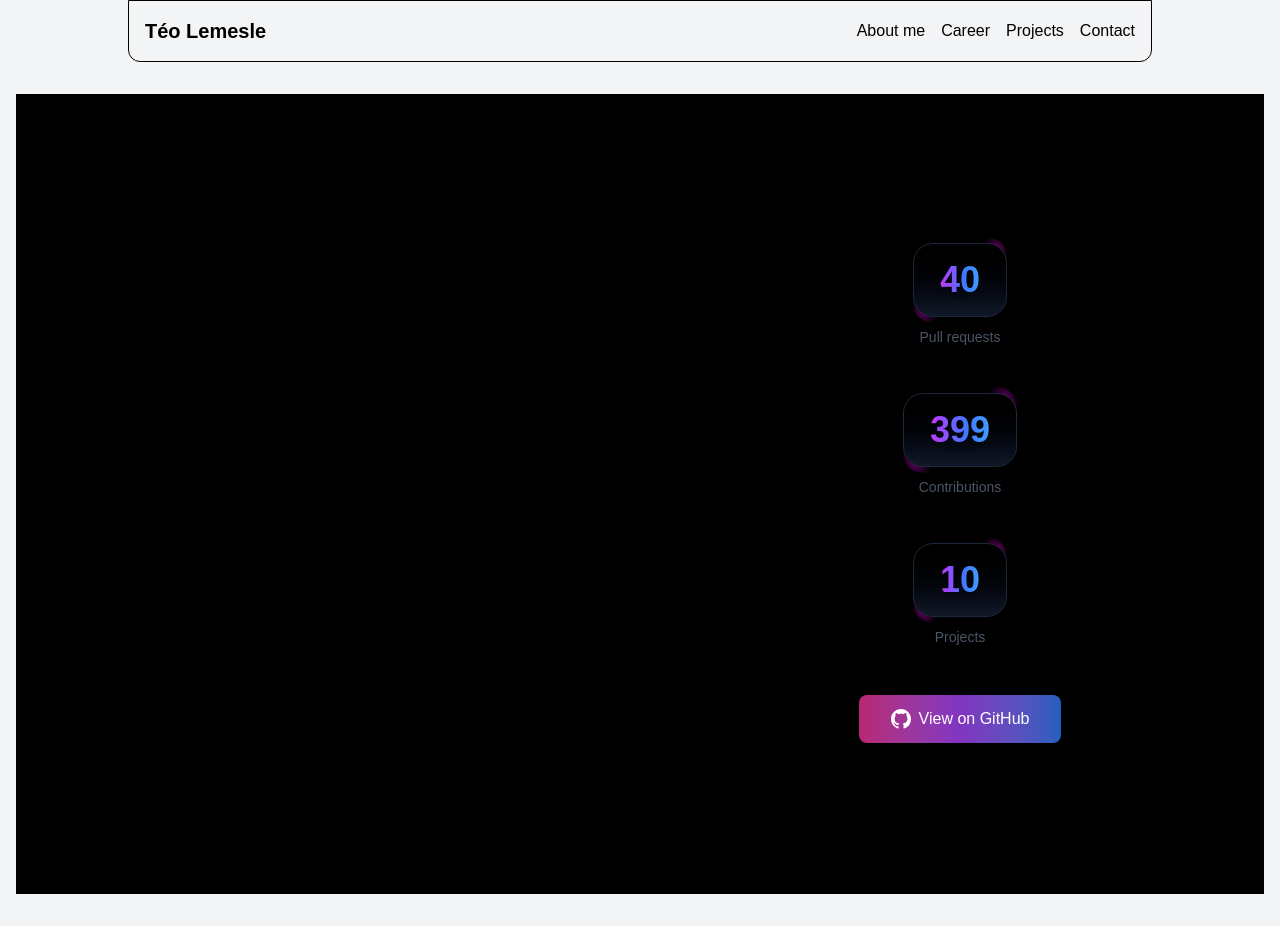
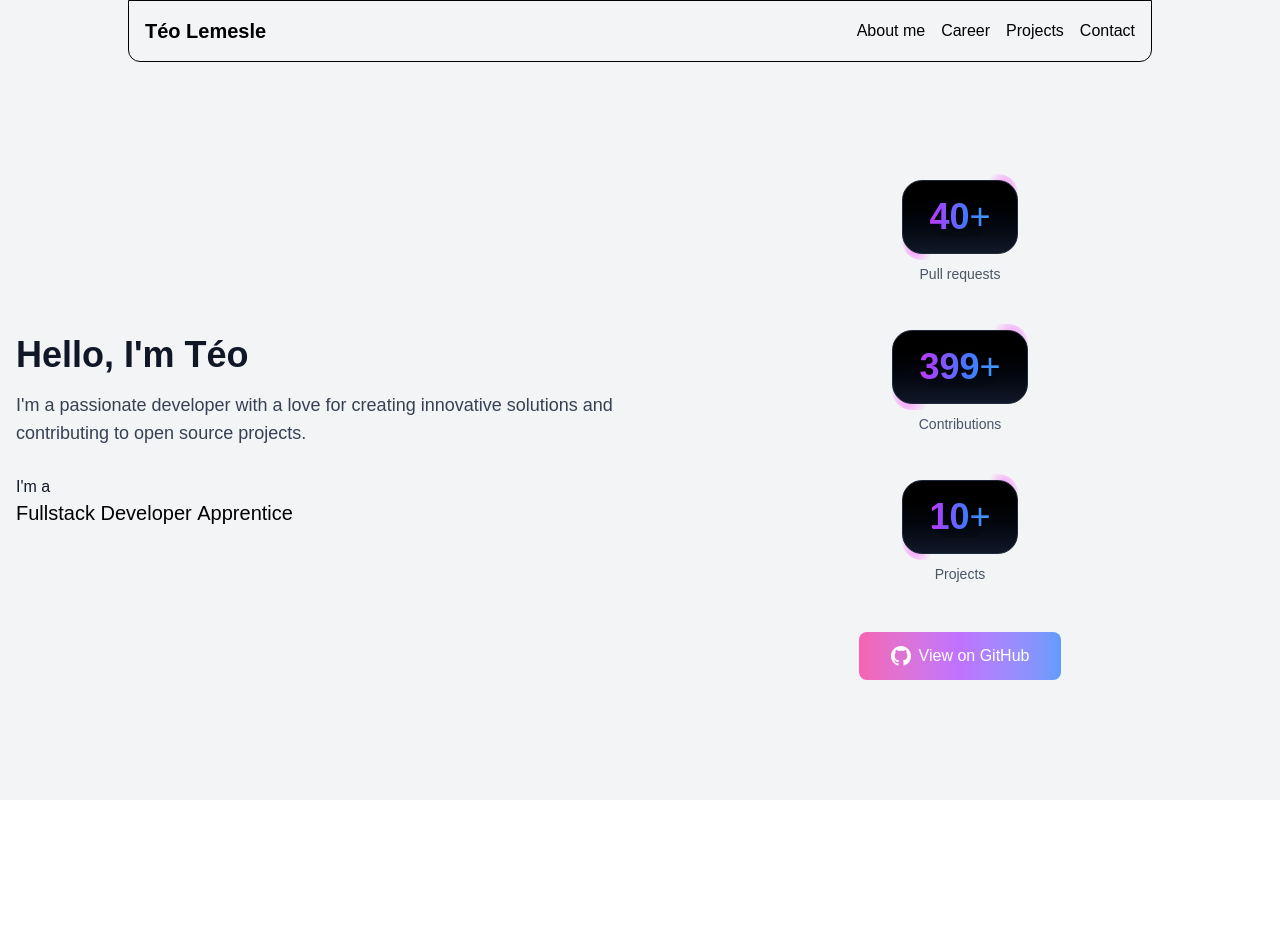
Before and after one commit to NoWauu/portfolio, a Next.js app in the folder portfolio/: page / in a window 1280 px wide. After the commit the page ends 800 px from the top, so only its background shows below. Built offline with nearby package versions, Linux system fonts and the light colour scheme.

Commit message:
feat: Hero

```diff
--- a/portfolio/src/app/layout.tsx
+++ b/portfolio/src/app/layout.tsx
@@ -26,9 +26,9 @@ export default function RootLayout({
   return (
     <html lang="en">
       <body>
-        <div className={`${geistSans.variable} ${geistMono.variable} antialiased flex flex-col min-h-screen text-gray-900 bg-gray-100`}>
+        <div className={`${geistSans.variable} ${geistMono.variable} antialiased flex flex-col h-screen text-gray-900 bg-gray-100`}>
           <Navbar />
-          <div className="flex-1 container mx-auto px-4 py-8">
+          <div className="flex-1 container mx-auto px-4">
             {children}
           </div>
         </div>
--- a/portfolio/src/app/page.tsx
+++ b/portfolio/src/app/page.tsx
@@ -1,7 +1,8 @@
 'use client';
 
-import RotatingText from "@/blocks/TextAnimations/RotatingText/RotatingText";
 import StatsCard from "@/components/molecules/StatsCard";
+import Hero from "@/components/organisms/Hero";
+
 export default function Home() {
 
   const rotatingTexts = [
@@ -10,6 +11,7 @@ export default function Home() {
     "Fullstack Developer Apprentice",
     "osu! Player",
     "Tech Enthusiast",
+    "Minecraft plugins Developer"
   ];
 
   const stats = [
@@ -17,13 +19,9 @@ export default function Home() {
     { count: 400, label: "Contributions" },
     { count: 10, label: "Projects" }
   ];
-
   return (
-    <div className="flex items-center justify-center min-h-screen bg-black">
-
-      <div className="flex-1 mr-8">
-        <RotatingText texts={rotatingTexts} className="text-xl text-black" />
-      </div>
+    <div className="flex items-center justify-center h-full bg-gray-100">
+      <Hero rotatingTexts={rotatingTexts} />
       <div className="flex-1 mb-8 flex flex-col items-center justify-center space-y-6">
         <StatsCard stats={stats} />
         <a
@@ -48,7 +46,6 @@ export default function Home() {
           </div>
         </a>
       </div>
-
     </div>
   );
 }
--- a/portfolio/src/components/molecules/StatsCard.tsx
+++ b/portfolio/src/components/molecules/StatsCard.tsx
@@ -27,7 +27,7 @@ export default function StatsCard({
                         to={stat.count}
                         duration={2.5}
                         className="text-4xl font-bold"
-                    />
+                    /><span className="text-4xl">+</span>
                 </GradientText>
             </StarBorder>
             <span className="text-sm text-gray-600 text-center mt-1">{stat.label}</span>
--- /dev/null
+++ b/portfolio/src/components/organisms/Hero.tsx
@@ -0,0 +1,11 @@
+import RotatingText from "@/blocks/TextAnimations/RotatingText/RotatingText";
+
+export default function Hero({rotatingTexts} : Readonly<{rotatingTexts: string[]}>) {
+  return (
+    <div className="flex-1 mr-8">
+      <h1 className="text-4xl font-bold text-gray-900 mb-4">Hello, I'm Téo</h1>
+      <p className="text-lg text-gray-700 mb-6">I'm a passionate developer with a love for creating innovative solutions and contributing to open source projects.</p>
+      I'm a <RotatingText texts={rotatingTexts} className="text-xl text-black" />
+      </div>
+  );
+}
```
